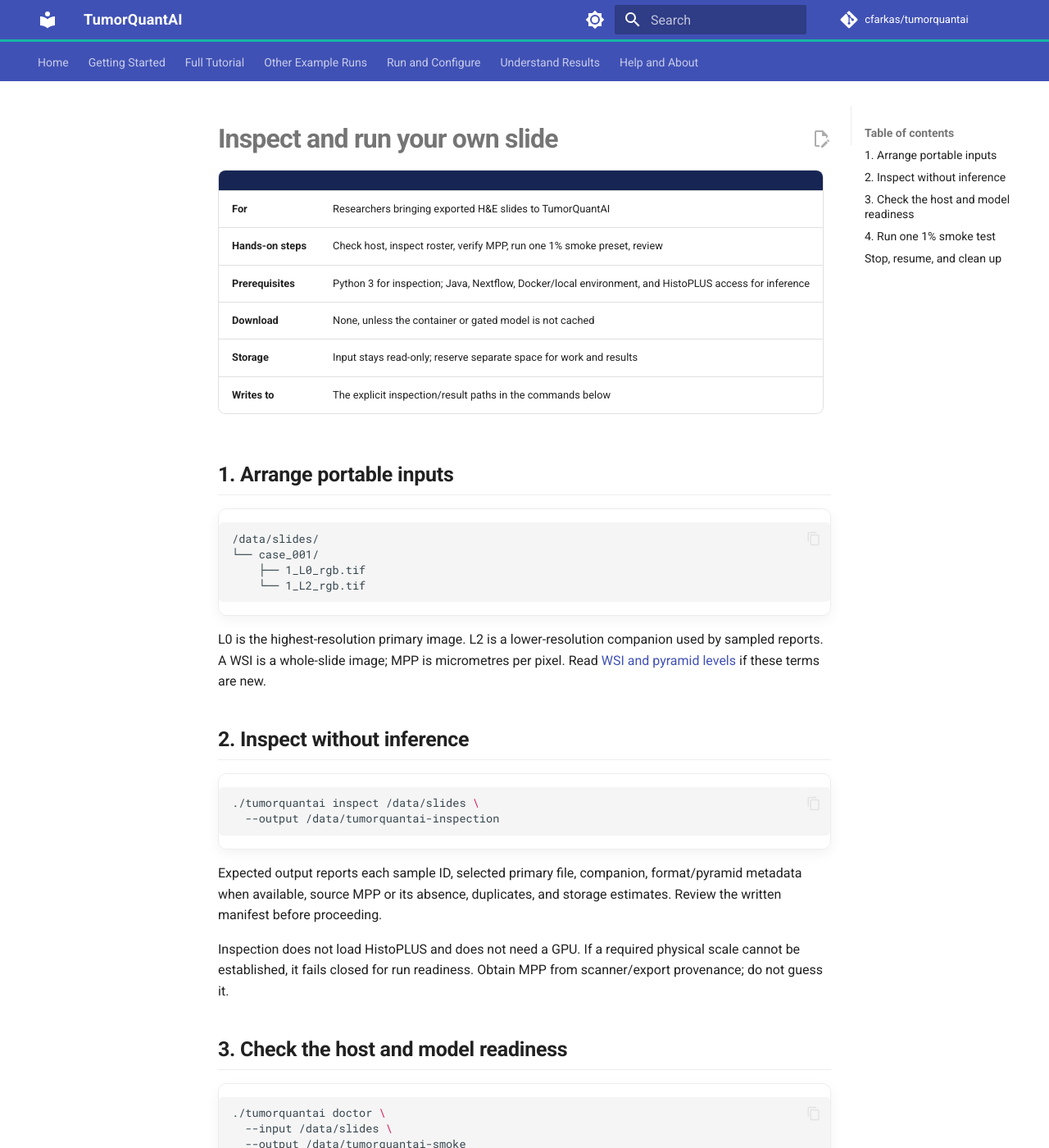
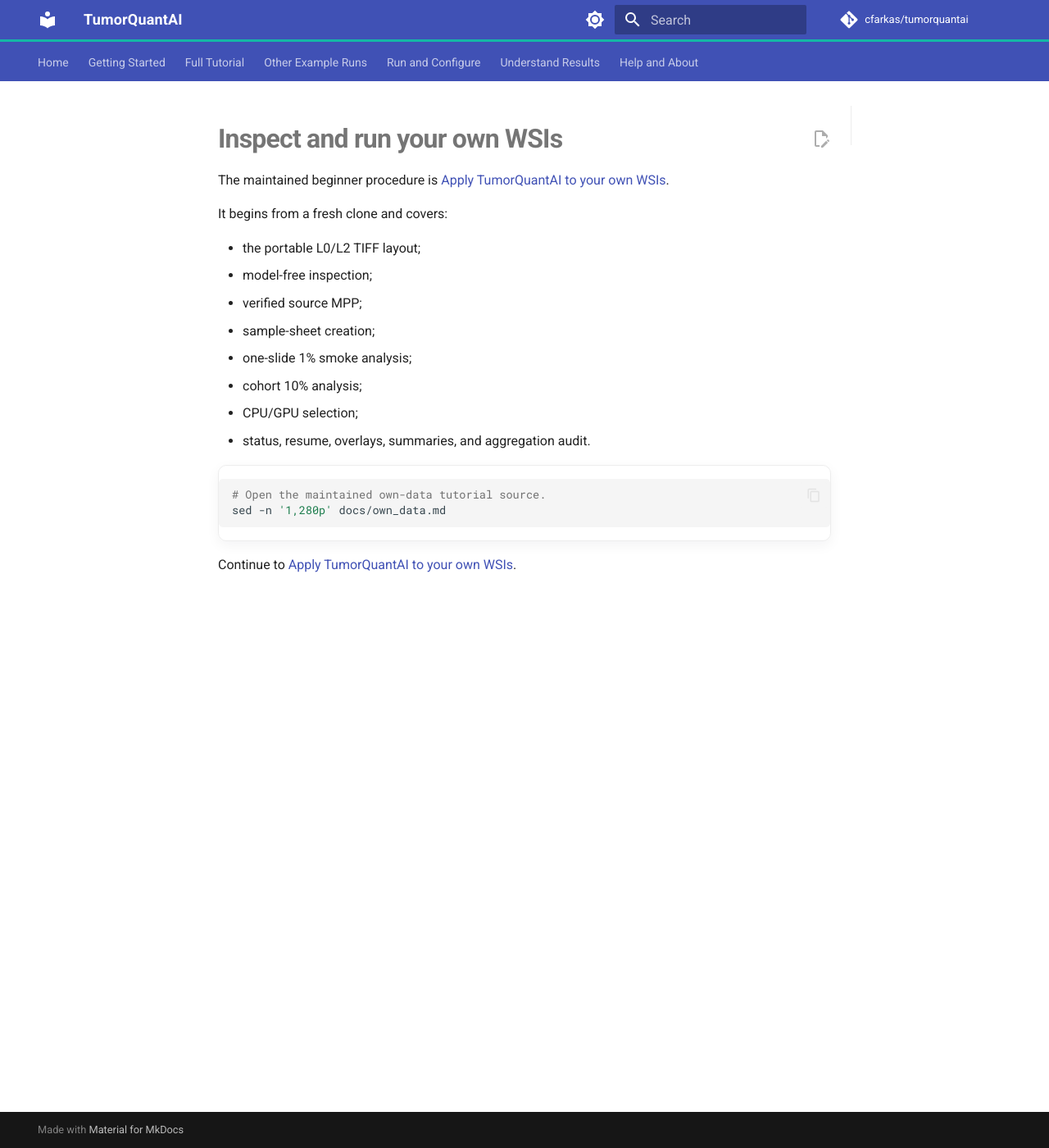
Before and after one commit to cfarkas/tumorquantai, an MkDocs documentation site: the page built from docs/start-here/own-slides.md, in a window 1280 px wide and 1400 px high. Shown: the whole window at 82% size. Built offline with MkDocs 1.6.1 and Material for MkDocs 9.7.7, drawn with Linux system fonts in a browser that asks for light colours; comment, search, counter and statistics services are not loaded; some of the changed text lies outside the part shown.

Commit message:
Docs: point legacy own-slide page to new tutorial

````diff
--- a/docs/start-here/own-slides.md
+++ b/docs/start-here/own-slides.md
@@ -1,85 +1,21 @@
-# Inspect and run your own slide
+# Inspect and run your own WSIs
 
-| | |
-| --- | --- |
-| **For** | Researchers bringing exported H&E slides to TumorQuantAI |
-| **Hands-on steps** | Check host, inspect roster, verify MPP, run one 1% smoke preset, review |
-| **Prerequisites** | Python 3 for inspection; Java, Nextflow, Docker/local environment, and HistoPLUS access for inference |
-| **Download** | None, unless the container or gated model is not cached |
-| **Storage** | Input stays read-only; reserve separate space for work and results |
-| **Writes to** | The explicit inspection/result paths in the commands below |
+The maintained beginner procedure is [Apply TumorQuantAI to your own WSIs](../own_data.md).
 
-## 1. Arrange portable inputs
+It begins from a fresh clone and covers:
 
-```text
-/data/slides/
-└── case_001/
-    ├── 1_L0_rgb.tif
-    └── 1_L2_rgb.tif
+- the portable L0/L2 TIFF layout;
+- model-free inspection;
+- verified source MPP;
+- sample-sheet creation;
+- one-slide 1% smoke analysis;
+- cohort 10% analysis;
+- CPU/GPU selection;
+- status, resume, overlays, summaries, and aggregation audit.
+
+```bash
+# Open the maintained own-data tutorial source.
+sed -n '1,280p' docs/own_data.md
 ```
 
-L0 is the highest-resolution primary image. L2 is a lower-resolution companion
-used by sampled reports. A WSI is a whole-slide image; MPP is micrometres per
-pixel. Read [WSI and pyramid levels](../explanation/wsi-pyramid.md) if these
-terms are new.
-
-## 2. Inspect without inference
-
-```bash
-./tumorquantai inspect /data/slides \
-  --output /data/tumorquantai-inspection
-```
-
-Expected output reports each sample ID, selected primary file, companion,
-format/pyramid metadata when available, source MPP or its absence, duplicates,
-and storage estimates. Review the written manifest before proceeding.
-
-Inspection does not load HistoPLUS and does not need a GPU. If a required
-physical scale cannot be established, it fails closed for run readiness.
-Obtain MPP from scanner/export provenance; do not guess it.
-
-## 3. Check the host and model readiness
-
-```bash
-./tumorquantai doctor \
-  --input /data/slides \
-  --output /data/tumorquantai-smoke
-```
-
-Resolve every `FAIL`. A GPU warning can be acceptable when intentional CPU
-execution is practical. Follow [model access](../how-to/model-access.md)
-without putting a token value in shell history.
-
-## 4. Run one 1% smoke test
-
-```bash
-read -rp "Verified source L0 MPP: " SOURCE_MPP
-
-./tumorquantai run /data/slides \
-  --output /data/tumorquantai-smoke \
-  --preset smoke \
-  --source-mpp "$SOURCE_MPP"
-```
-
-The expanded legacy/Nextflow command is printed before execution with secrets
-redacted. Resume is on by default, resources are conservative, and work files
-stay on the output-associated filesystem.
-
-Success produces `/data/tumorquantai-smoke/START_HERE.html`. Review
-`<sample>/overlays/celltypes_overview_and_zoom.png`,
-`<sample>/summary/summary.json`, and
-`aggregated_celltypes/sample_aggregation_audit.csv` before scaling.
-
-## Stop, resume, and clean up
-
-Press **Ctrl+C** to stop. Repeat the exact command to resume, or run:
-
-```bash
-./tumorquantai status /data/tumorquantai-smoke
-```
-
-Status prints the exact resume command and first relevant log. Keep the work
-directory until no resume is needed. To clean, remove only the inspection and
-smoke paths after printing and checking them; never remove the read-only input.
-
-**Next:** [choose smoke, fast, or full](../how-to/choose-preset.md).
+Continue to [Apply TumorQuantAI to your own WSIs](../own_data.md).
````
